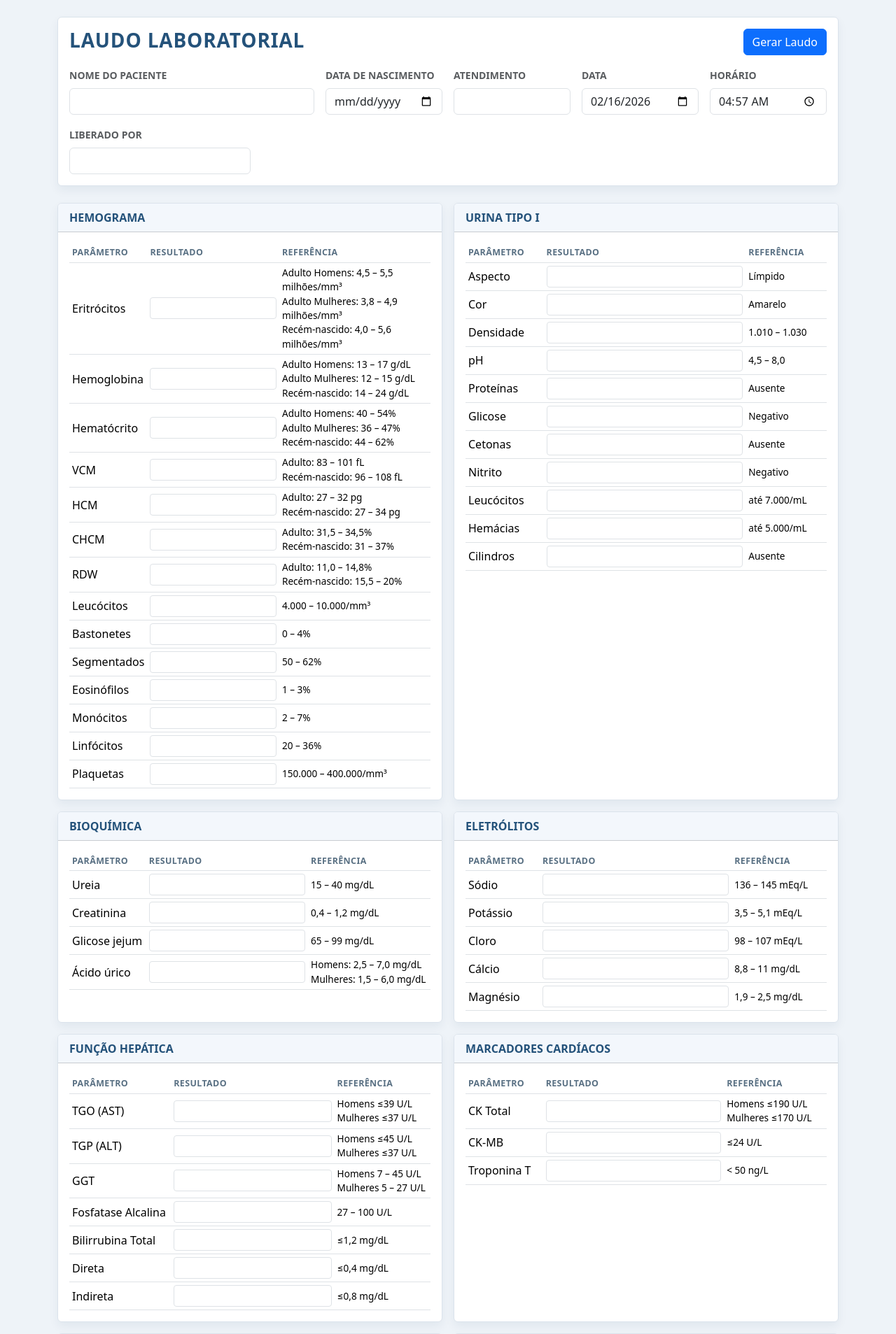
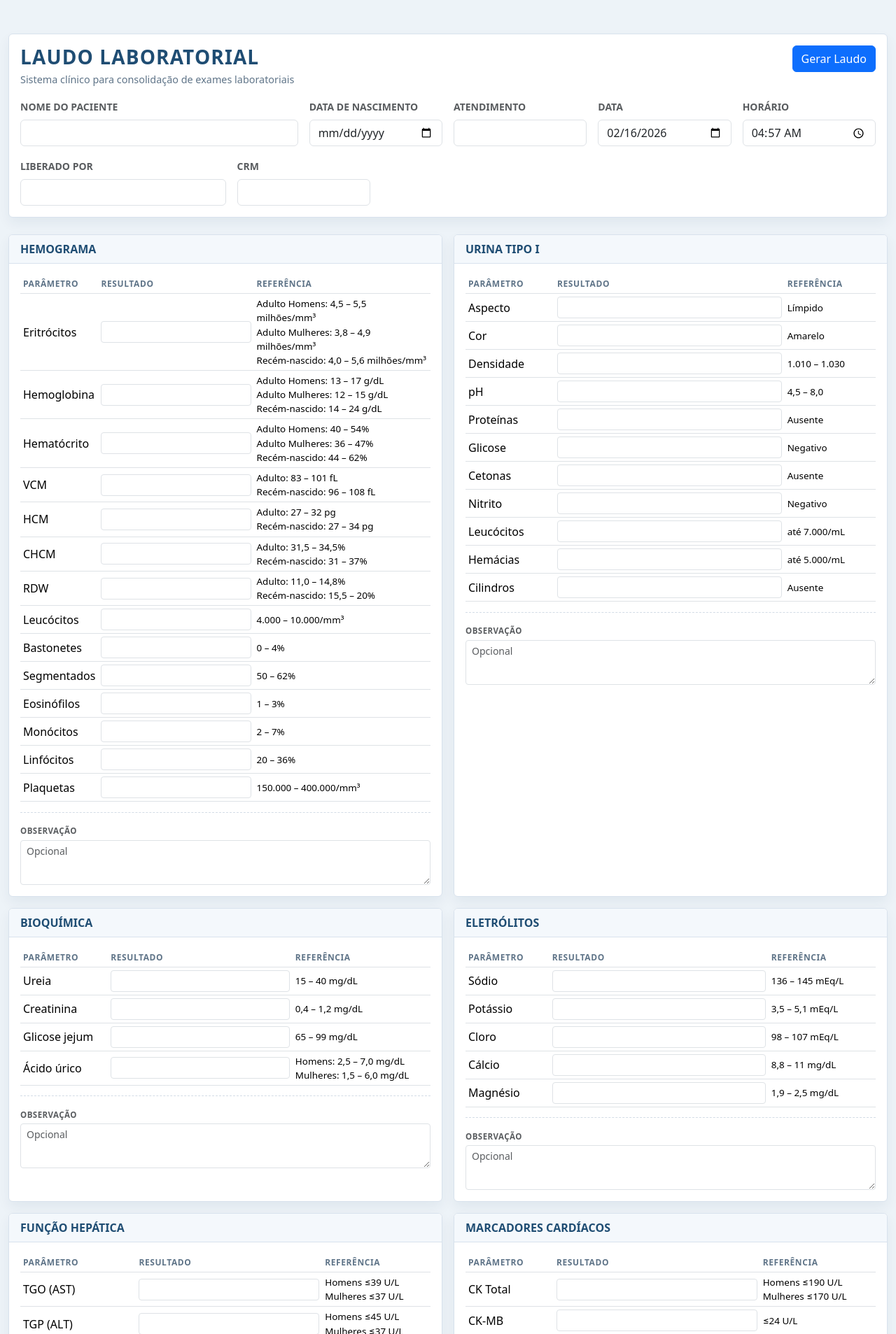
Before and after one commit to sobrenos973-star/laudo-medico, a Flask app: page / in a window 1280 px wide. Shown: the top 1907 px of the page at 70% size. Run offline with Flask 3, Linux system fonts and the light colour scheme.

Commit message:
Refina layout clínico e adiciona CRM/observações no laudo

```diff
--- a/static/laudo.js
+++ b/static/laudo.js
@@ -26,6 +26,30 @@
         const timeInput = document.querySelector('[data-header-field="horario"]');
         if (dateInput && !dateInput.value) dateInput.value = toISODate(now);
         if (timeInput && !timeInput.value) timeInput.value = formatTimeBR(now);
+    };
+
+    const addObservationFields = () => {
+        examCards.forEach((card, index) => {
+            const cardBody = card.querySelector('.card-body');
+            if (!cardBody || cardBody.querySelector('.exam-observation')) return;
+
+            const wrap = document.createElement('div');
+            wrap.className = 'exam-note-wrap';
+
+            const label = document.createElement('label');
+            label.className = 'form-label text-uppercase text-muted fw-semibold mb-1';
+            label.setAttribute('for', `obs-${index}`);
+            label.textContent = 'Observação';
+
+            const textarea = document.createElement('textarea');
+            textarea.className = 'form-control form-control-sm exam-observation';
+            textarea.id = `obs-${index}`;
+            textarea.placeholder = 'Opcional';
+
+            wrap.appendChild(label);
+            wrap.appendChild(textarea);
+            cardBody.appendChild(wrap);
+        });
     };
 
     const convertSorologyInputsToSelect = () => {
@@ -68,7 +92,8 @@
             atendimento: 'Atendimento',
             data: 'Data',
             horario: 'Horário',
-            liberado_por: 'Liberado por'
+            liberado_por: 'Liberado por',
+            crm: 'CRM'
         };
 
         return headerInputs
@@ -103,7 +128,11 @@
                 })
                 .filter(Boolean);
 
-            if (rows.length) sections.push({ title, rows });
+            const observation = card.querySelector('.exam-observation')?.value.trim() || '';
+
+            if (rows.length || observation) {
+                sections.push({ title, rows, observation });
+            }
         });
 
         return sections;
@@ -120,8 +149,10 @@
         }, {});
 
         const patientName = headerMap.nome_paciente || 'Não informado';
+        const doctorName = headerMap.liberado_por || 'Não informado';
+        const crm = headerMap.crm || 'Não informado';
 
-        const optionalHeaderFields = headerData.filter((item) => !['nome_paciente', 'data', 'horario'].includes(item.key));
+        const optionalHeaderFields = headerData.filter((item) => !['nome_paciente', 'data', 'horario', 'liberado_por', 'crm'].includes(item.key));
 
         const optionalHeaderHtml = optionalHeaderFields.length
             ? `<div class="patient-grid">${optionalHeaderFields
@@ -130,19 +161,33 @@
             : '';
 
         const sectionsHtml = examSections.length
-            ? examSections.map((section) => `
-                <section class="exam-section">
-                    <h2>${escapeHtml(section.title)}</h2>
-                    <div class="exam-list">
+            ? examSections
+                .map((section) => {
+                    const hasRows = section.rows.length > 0;
+                    const rowsHtml = hasRows
+                        ? `<div class="exam-list">
                             ${section.rows.map((row) => `
                                 <article class="exam-item">
                                     <p class="exam-result"><strong>${escapeHtml(row.examName)}:</strong> ${escapeHtml(row.result)}</p>
                                     <p class="exam-reference"><strong>Referência:</strong> ${escapeHtml(row.reference || 'Não informada')}</p>
                                 </article>
                             `).join('')}
-                    </div>
+                        </div>`
+                        : '';
+
+                    const observationHtml = section.observation
+                        ? `<div class="exam-observation-block"><p><strong>Observação:</strong></p><p>${escapeHtml(section.observation)}</p></div>`
+                        : '';
+
+                    return `
+                        <section class="exam-section">
+                            <h2>${escapeHtml(section.title)}</h2>
+                            ${rowsHtml}
+                            ${observationHtml}
                         </section>
-            `).join('')
+                    `;
+                })
+                .join('')
             : '<p class="empty-msg">Nenhum exame preenchido para emissão do laudo.</p>';
 
         return `<!DOCTYPE html>
@@ -163,7 +208,7 @@
     .laudo-wrap {
         max-width: 920px;
         margin: 0 auto;
-        border: 1px solid #d1d5db;
+        border: 1px solid #d1dbe4;
         padding: 28px;
         background: #fff;
     }
@@ -183,7 +228,7 @@
         cursor: pointer;
     }
     .institution-header {
-        border-bottom: 2px solid #9ca3af;
+        border-bottom: 2px solid #8ba1b5;
         padding-bottom: 12px;
         margin-bottom: 18px;
     }
@@ -192,13 +237,14 @@
         font-size: 28px;
         letter-spacing: .03em;
         text-transform: uppercase;
-        color: #111827;
+        color: #1f3b56;
     }
     .header-line {
         margin: 4px 0;
         font-size: 14px;
     }
-    .header-line .label {
+    .header-line .label,
+    .patient-item .label {
         font-weight: 700;
     }
     .block-title {
@@ -206,8 +252,9 @@
         font-size: 15px;
         font-weight: 700;
         text-transform: uppercase;
-        border-bottom: 1px solid #d1d5db;
+        border-bottom: 1px solid #d1dbe4;
         padding-bottom: 6px;
+        color: #1f3b56;
     }
     .patient-grid {
         display: grid;
@@ -215,24 +262,39 @@
         gap: 8px 16px;
     }
     .patient-item { font-size: 14px; }
-    .patient-item .label { font-weight: 700; }
-    .exam-section { margin-bottom: 16px; break-inside: avoid; }
+    .exam-section { margin-bottom: 16px; break-inside: avoid; page-break-inside: avoid; }
     .exam-section h2 {
         margin: 0 0 8px;
         font-size: 14px;
         font-weight: 700;
         text-transform: uppercase;
+        color: #1f3b56;
     }
     .exam-list {
-        border: 1px solid #d1d5db;
+        border: 1px solid #d1dbe4;
+        background: #fff;
     }
     .exam-item {
         padding: 10px 12px;
-        border-bottom: 1px solid #e5e7eb;
+        border-bottom: 1px solid #e5eaf0;
         font-size: 14px;
     }
     .exam-item:last-child { border-bottom: 0; }
-    .exam-item p { margin: 2px 0; }
+    .exam-item p,
+    .exam-observation-block p { margin: 2px 0; }
+    .exam-observation-block {
+        margin-top: 10px;
+        border-left: 3px solid #d1dbe4;
+        padding: 8px 10px;
+        background: #f8fafc;
+        font-size: 14px;
+    }
+    .medical-sign {
+        margin-top: 20px;
+        padding-top: 10px;
+        border-top: 1px solid #d1dbe4;
+        font-size: 14px;
+    }
     .empty-msg { margin: 10px 0; font-style: italic; }
     @page {
         size: A4;
@@ -265,6 +327,11 @@
         <section>
             <h2 class="block-title">Exames Preenchidos</h2>
             ${sectionsHtml}
+        </section>
+
+        <section class="medical-sign">
+            <p><strong>Liberado por:</strong> ${escapeHtml(doctorName)}</p>
+            <p><strong>CRM:</strong> ${escapeHtml(crm)}</p>
         </section>
     </main>
 
@@ -306,4 +373,5 @@
 
     fillDateTime();
     convertSorologyInputsToSelect();
+    addObservationFields();
 })();
--- a/templates/index.html
+++ b/templates/index.html
@@ -6,25 +6,61 @@
     <title>Laudo Laboratorial</title>
     <link href="https://cdn.jsdelivr.net/npm/bootstrap@5.3.3/dist/css/bootstrap.min.css" rel="stylesheet">
     <style>
-        body { background-color: #eef3f8; }
-        .page-title { color: #24527a; letter-spacing: .03em; }
-        .header-card, .exam-card { border: 1px solid #dbe3ec; box-shadow: 0 6px 14px rgba(19, 53, 87, .06); }
-        .exam-card .card-header { background: #f3f7fc; color: #24527a; font-weight: 700; }
-        .ref-text { white-space: pre-line; font-size: .85rem; color: #4c6278; }
-        .table thead th { font-size: .78rem; letter-spacing: .03em; text-transform: uppercase; color: #597083; }
+        :root {
+            --clinical-bg: #edf3f8;
+            --clinical-panel: #ffffff;
+            --clinical-border: #d8e2ed;
+            --clinical-heading: #1f4d73;
+            --clinical-subtle: #5f7488;
+            --clinical-soft: #f4f8fc;
+        }
+        body { background-color: var(--clinical-bg); color: #223548; }
+        .main-container { max-width: 1500px; }
+        .header-card, .exam-card {
+            border: 1px solid var(--clinical-border);
+            background: var(--clinical-panel);
+            box-shadow: 0 8px 18px rgba(19, 53, 87, .06);
+        }
+        .page-title { color: var(--clinical-heading); letter-spacing: .04em; }
+        .section-subtitle { color: var(--clinical-subtle); font-size: .9rem; }
+        .exam-card .card-header {
+            background: var(--clinical-soft);
+            color: var(--clinical-heading);
+            font-weight: 700;
+            border-bottom: 1px solid var(--clinical-border);
+        }
+        .ref-text { white-space: pre-line; font-size: .84rem; color: #4f6579; }
+        .table thead th {
+            font-size: .75rem;
+            letter-spacing: .05em;
+            text-transform: uppercase;
+            color: var(--clinical-subtle);
+        }
         .table td { vertical-align: middle; }
-        .status-badge { font-size: .72rem; font-weight: 700; letter-spacing: .04em; }
-        .status-high { color: #b42318; }
-        .status-low { color: #1d4ed8; }
-        .status-normal { color: #0f5132; }
+        .exam-note-wrap {
+            margin-top: .9rem;
+            border-top: 1px dashed #d3dce6;
+            padding-top: .8rem;
+        }
+        .exam-note-wrap .form-label {
+            font-size: .72rem;
+            letter-spacing: .04em;
+        }
+        .exam-note-wrap textarea {
+            min-height: 64px;
+            resize: vertical;
+        }
     </style>
 </head>
 <body>
-    <div class="container py-4">
+    <div class="container main-container py-4 py-lg-5">
         <div class="card header-card mb-4">
             <div class="card-body">
                 <div class="d-flex justify-content-between align-items-start flex-wrap gap-3 mb-3">
-                    <h1 class="h3 fw-bold mb-0 page-title">LAUDO LABORATORIAL</h1>
+                    <div>
+                        <h1 class="h3 fw-bold mb-1 page-title">LAUDO LABORATORIAL</h1>
+                        <p class="mb-0 section-subtitle">Sistema clínico para consolidação de exames laboratoriais</p>
+                    </div>
                     <button id="generate-pdf" type="button" class="btn btn-primary">Gerar PDF</button>
                 </div>
 
@@ -52,6 +88,10 @@
                     <div class="col-12 col-md-6 col-lg-3">
                         <label class="form-label small text-uppercase text-muted fw-semibold">Liberado por</label>
                         <input class="form-control" type="text" data-header-field="liberado_por">
+                    </div>
+                    <div class="col-6 col-md-3 col-lg-2">
+                        <label class="form-label small text-uppercase text-muted fw-semibold">CRM</label>
+                        <input class="form-control" type="text" data-header-field="crm">
                     </div>
                 </div>
             </div>
```
Lines whose indentation alone changed are shown as unchanged.
